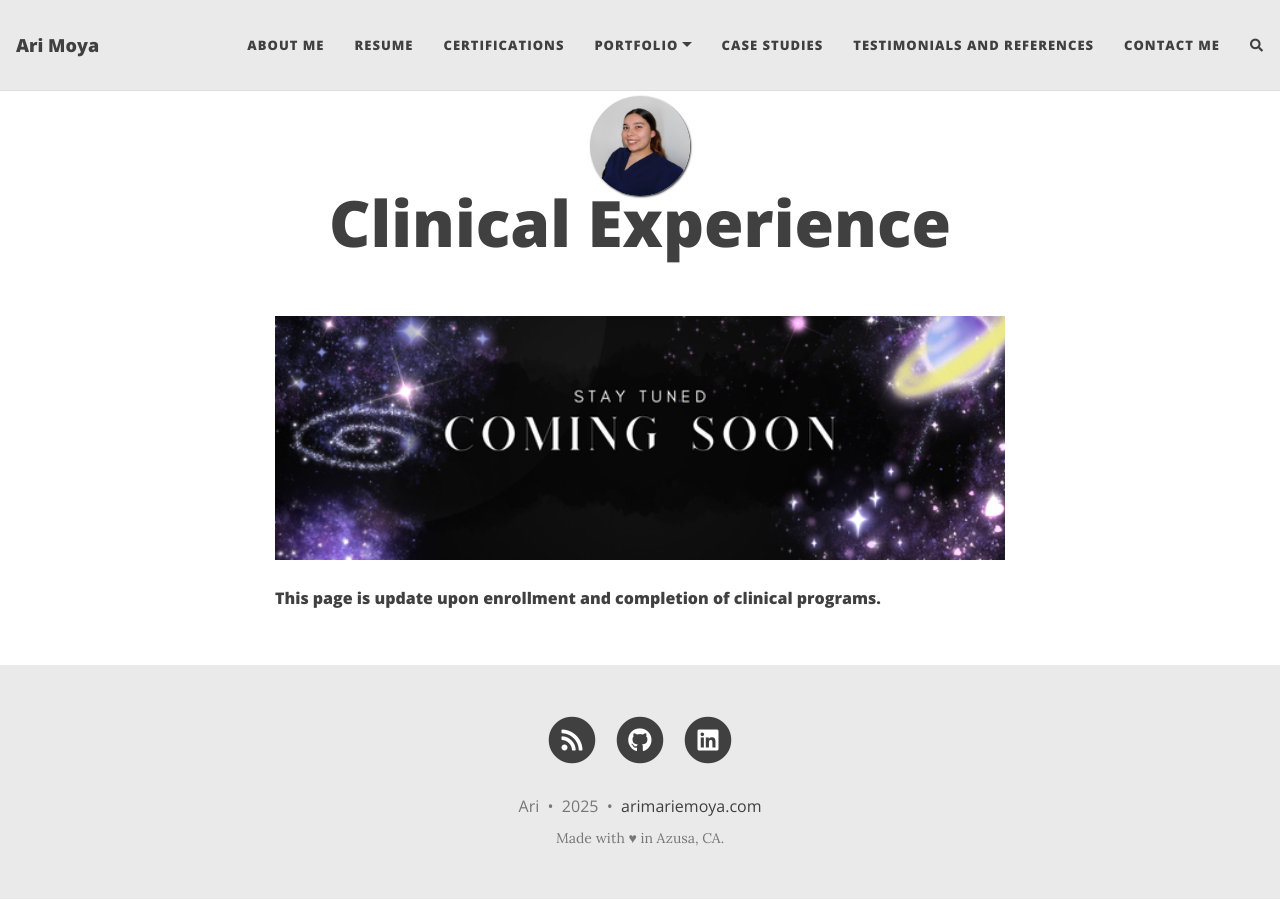
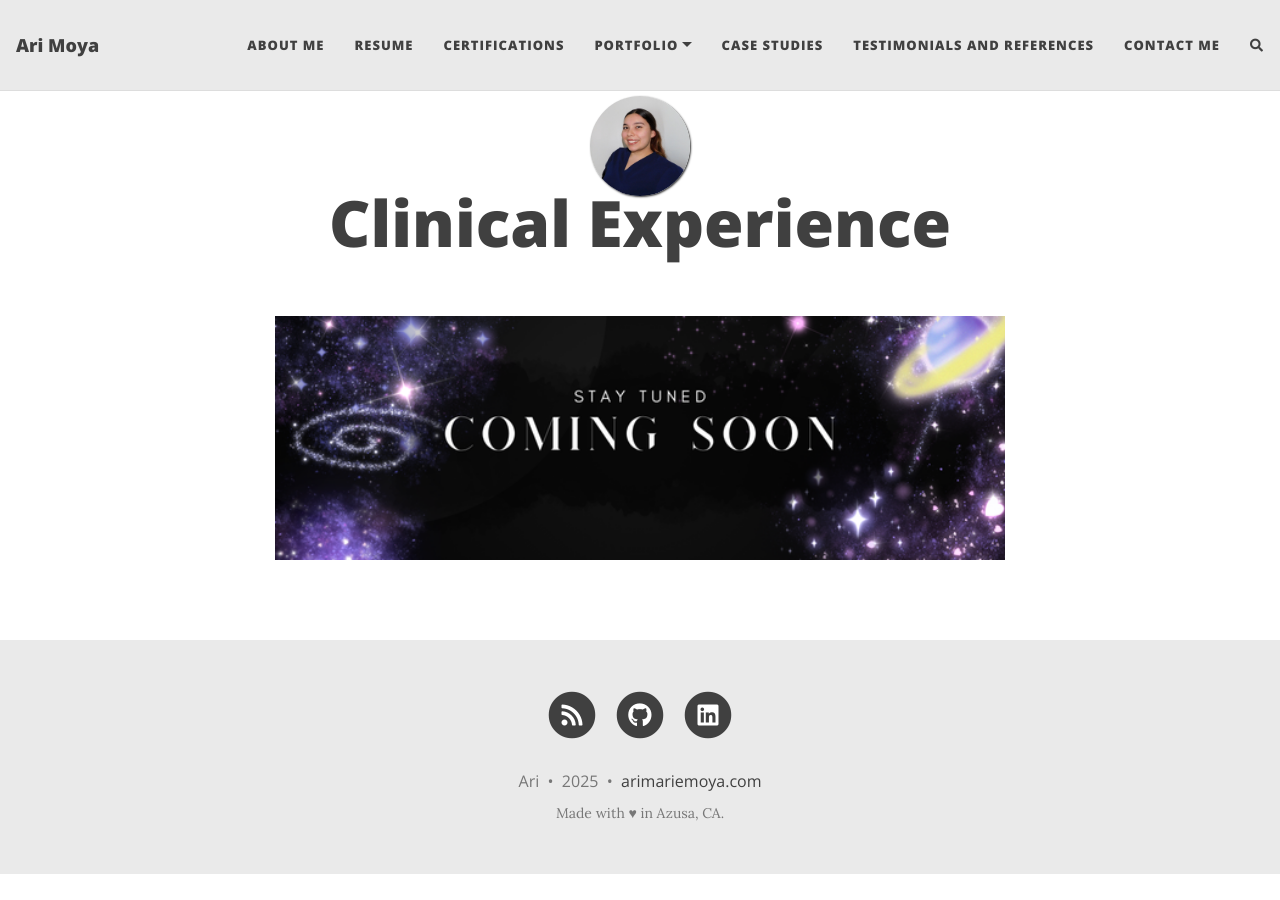
Before and after one commit to aiybusp/aiybusp.github.io, a Jekyll site: the page built from clinical-experience.html, in a window 1280 px wide. Built offline with Jekyll 4.4.1, drawn with Linux system fonts in a browser that asks for light colours; nearby versions of some CDN libraries; comment, search, counter and statistics services are not loaded.

Commit message:
Update clinical-experience.html
removing subtitlw

```diff
--- a/clinical-experience.html
+++ b/clinical-experience.html
@@ -6,5 +6,3 @@ permalink: /clinical-experience/
 <p align="center">
   <img src="/assets/img/ComingSoon.png" alt="Coming Soon Header" style="width:100%; max-height:300px; object-fit:cover; display:block;">
 </p>
-
-<h6>This page is update upon enrollment and completion of clinical programs. </h6>
```
